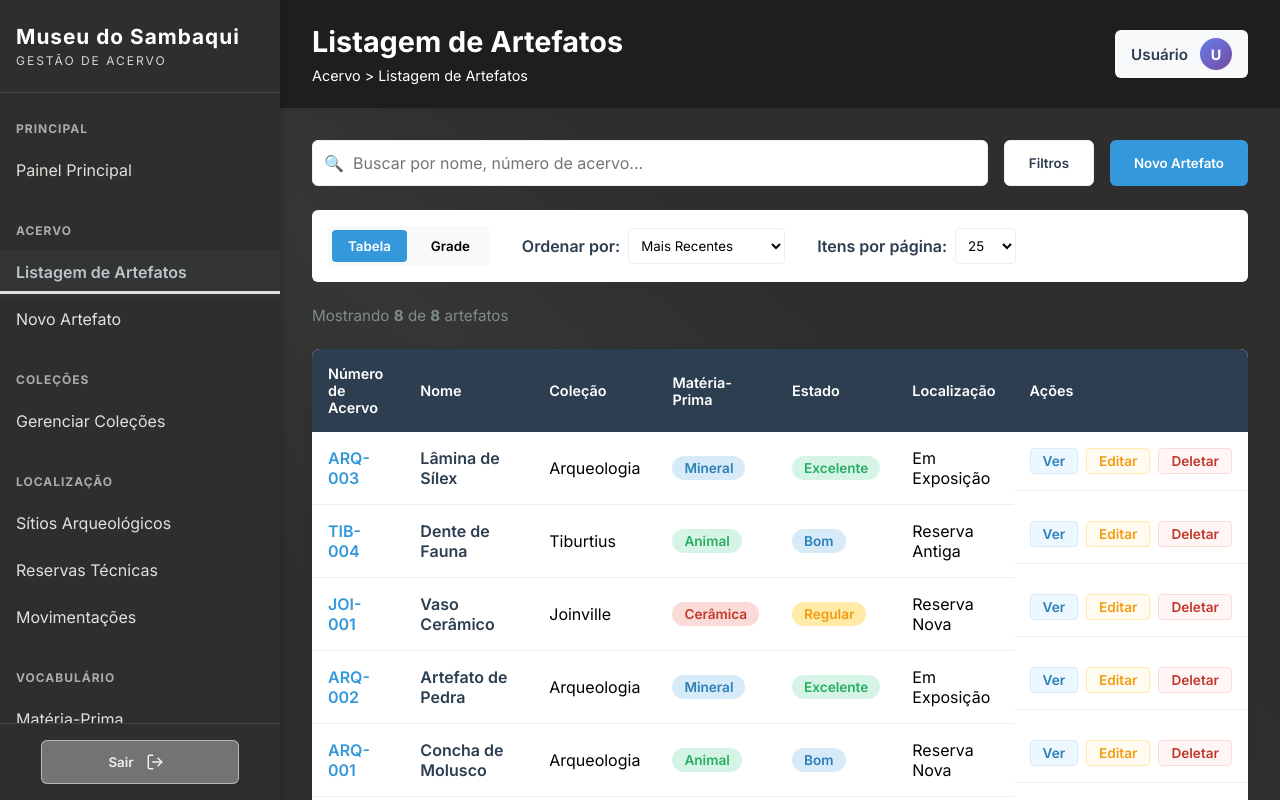
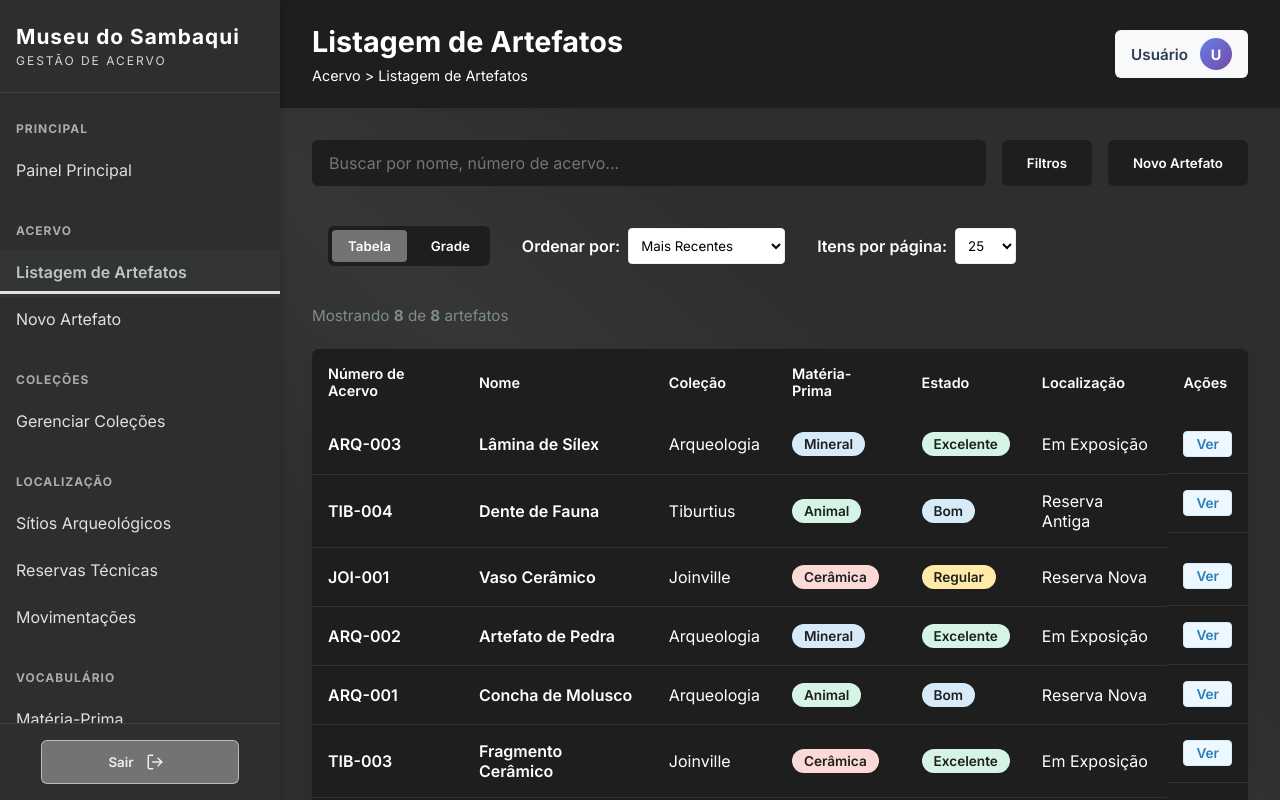
Before and after one commit to riceWbean/sambaqui-Frontend, a Vue app: page /management/artefactsList in a window 1280 px wide. Shown: the top 800 px of the page. Built offline with nearby package versions, Linux system fonts and the light colour scheme.

Commit message:
refactor: alterada as cores da página de listagem de artefatos #30

```diff
--- a/src/views/managements/ArtefactList.vue
+++ b/src/views/managements/ArtefactList.vue
@@ -10,7 +10,6 @@
             placeholder="Buscar por nome, número de acervo..."
             class="search-input"
           />
-          <span class="search-icon">🔍</span>
         </div>
 
         <button class="filter-toggle" @click="showFilters = !showFilters">
@@ -185,8 +184,6 @@
               <td>{{ artifact.location }}</td>
               <td class="actions-cell">
                 <button class="action-btn view" title="Visualizar" @click="viewArtifact(artifact)">Ver</button>
-                <button class="action-btn edit" title="Editar" @click="editArtifact(artifact)">Editar</button>
-                <button class="action-btn delete" title="Deletar" @click="deleteArtifact(artifact)">Deletar</button>
               </td>
             </tr>
           </tbody>
@@ -476,8 +473,10 @@ export default {
 
 .search-input {
   width: 100%;
-  padding: 0.75rem 1rem 0.75rem 2.5rem;
-  border: 1px solid #ecf0f1;
+  padding: 0.75rem 1rem 0.75rem;
+  border: 1px solid transparent;
+  background-color: #1e1e1e;
+  color: white;
   border-radius: 6px;
   font-size: 1rem;
   transition: border-color 0.3s;
@@ -485,36 +484,26 @@ export default {
 
 .search-input:focus {
   outline: none;
-  border-color: #3498db;
+  border-color: #737373;
   box-shadow: 0 0 0 3px rgba(52, 152, 219, 0.1);
 }
-
-.search-icon {
-  position: absolute;
-  left: 0.75rem;
-  top: 50%;
-  transform: translateY(-50%);
-  color: #7f8c8d;
-}
-
 .filter-toggle {
-  background-color: white;
-  border: 1px solid #ecf0f1;
+  background-color: #1e1e1e;
+  border: 1px solid transparent;
   padding: 0.75rem 1.5rem;
   border-radius: 6px;
   cursor: pointer;
   font-weight: 600;
-  color: #2c3e50;
+  color: white;
   transition: all 0.3s;
 }
 
 .filter-toggle:hover {
-  border-color: #3498db;
-  color: #3498db;
+  border-color: #737373;
 }
 
 .btn-primary {
-  background-color: #3498db;
+  background-color: #1e1e1e;
   color: white;
   border: none;
   padding: 0.75rem 1.5rem;
@@ -522,25 +511,26 @@ export default {
   cursor: pointer;
   font-weight: 600;
   transition: all 0.3s;
+  border: 1px solid transparent
 }
 
 .btn-primary:hover {
-  background-color: #2980b9;
+  border: 1px solid #737373;
 }
 
 /* Filters Panel */
 .filters-panel {
-  background: white;
+  background: #1e1e1e;
   border-radius: 8px;
   padding: 1.5rem;
   box-shadow: 0 2px 8px rgba(0, 0, 0, 0.1);
 }
 
 .filters-grid {
-  display: grid;
-  grid-template-columns: repeat(auto-fit, minmax(200px, 1fr));
-  gap: 1rem;
-  margin-bottom: 1.5rem;
+  display: flex;
+  flex-wrap: wrap;
+  gap: 30px;
+  margin-bottom: 25px;
 }
 
 .filter-group {
@@ -551,14 +541,14 @@ export default {
 
 .filter-group label {
   font-weight: 600;
-  color: #2c3e50;
-  font-size: 0.9rem;
+  color: white;
+  font-size: 1rem;
 }
 
 .filter-select,
 .filter-input {
   padding: 0.5rem;
-  border: 1px solid #ecf0f1;
+  border: 1px solid #737373;
   border-radius: 4px;
   font-size: 0.9rem;
 }
@@ -579,9 +569,9 @@ export default {
 }
 
 .btn-secondary {
-  background-color: #ecf0f1;
-  color: #2c3e50;
-  border: 1px solid #bdc3c7;
+  background-color: #737373;
+  color: white;
+  border: 1px solid transparent;
   padding: 0.5rem 1rem;
   border-radius: 4px;
   cursor: pointer;
@@ -590,7 +580,7 @@ export default {
 }
 
 .btn-secondary:hover {
-  background-color: #d5dbdb;
+  background-color: #5a5a5a;
 }
 
 /* View Options */
@@ -599,7 +589,6 @@ export default {
   gap: 2rem;
   align-items: center;
   flex-wrap: wrap;
-  background: white;
   padding: 1rem;
   border-radius: 6px;
 }
@@ -607,7 +596,8 @@ export default {
 .view-toggle {
   display: flex;
   gap: 0.5rem;
-  background: #f8f9fa;
+  color: white;
+  background: #1e1e1e;
   border-radius: 6px;
   padding: 0.25rem;
 }
@@ -620,10 +610,11 @@ export default {
   border-radius: 4px;
   transition: all 0.3s;
   font-weight: 600;
+  color: white;
 }
 
 .view-btn.active {
-  background-color: #3498db;
+  background-color: #737373;
   color: white;
 }
 
@@ -637,7 +628,7 @@ export default {
 .sort-options label,
 .items-per-page label {
   font-weight: 600;
-  color: #2c3e50;
+  color: white;
 }
 
 .sort-select,
@@ -656,7 +647,7 @@ export default {
 
 /* Table View */
 .table-container {
-  background: white;
+  background: #1e1e1e;
   border-radius: 8px;
   overflow: hidden;
   box-shadow: 0 2px 8px rgba(0, 0, 0, 0.1);
@@ -666,10 +657,11 @@ export default {
 .artifacts-table {
   width: 100%;
   border-collapse: collapse;
+  color: white;
 }
 
 .artifacts-table thead {
-  background-color: #2c3e50;
+  background-color: #1e1e1e;
   color: white;
 }
 
@@ -682,21 +674,17 @@ export default {
 
 .artifacts-table td {
   padding: 1rem;
-  border-bottom: 1px solid #ecf0f1;
-}
-
-.artifact-row:hover {
-  background-color: #f8f9fa;
+  border-bottom: 1px solid #313131;
 }
 
 .accession-number {
   font-weight: 600;
-  color: #3498db;
+  color: white;
 }
 
 .artifact-name {
   font-weight: 600;
-  color: #2c3e50;
+  color: white;
 }
 
 .badge,
@@ -710,42 +698,42 @@ export default {
 
 .badge.animal {
   background-color: #d5f4e6;
-  color: #27ae60;
+  color: #1e1e1e;
 }
 
 .badge.vegetal {
   background-color: #ffeaa7;
-  color: #f39c12;
+  color: #1e1e1e;
 }
 
 .badge.mineral {
   background-color: #d6eaf8;
-  color: #2980b9;
+  color: #1e1e1e;
 }
 
 .badge.cerâmica {
-  background-color: #fadbd8;
-  color: #c0392b;
+  background-color: hsl(5, 77%, 91%);
+  color: #1e1e1e;
 }
 
 .status-badge.excelente {
   background-color: #d5f4e6;
-  color: #27ae60;
+  color: #1e1e1e;
 }
 
 .status-badge.bom {
   background-color: #d6eaf8;
-  color: #2980b9;
+  color: #1e1e1e;
 }
 
 .status-badge.regular {
   background-color: #ffeaa7;
-  color: #f39c12;
+  color: #1e1e1e;
 }
 
 .status-badge.ruim {
   background-color: #fadbd8;
-  color: #c0392b;
+  color: #1e1e1e;
 }
 
 .actions-cell {
@@ -808,14 +796,13 @@ export default {
   align-items: center;
   gap: 1rem;
   padding: 1.5rem;
-  background: white;
+  background: transparent;
   border-radius: 8px;
-  box-shadow: 0 2px 8px rgba(0, 0, 0, 0.1);
 }
 
 .pagination-btn {
-  background-color: #3498db;
-  color: white;
+  background-color: #737373;
+  color: #1e1e1e;
   border: none;
   padding: 0.5rem 1rem;
   border-radius: 4px;
@@ -834,7 +821,7 @@ export default {
 }
 
 .pagination-info {
-  color: #2c3e50;
+  color: white;
   font-weight: 600;
 }
 
```
